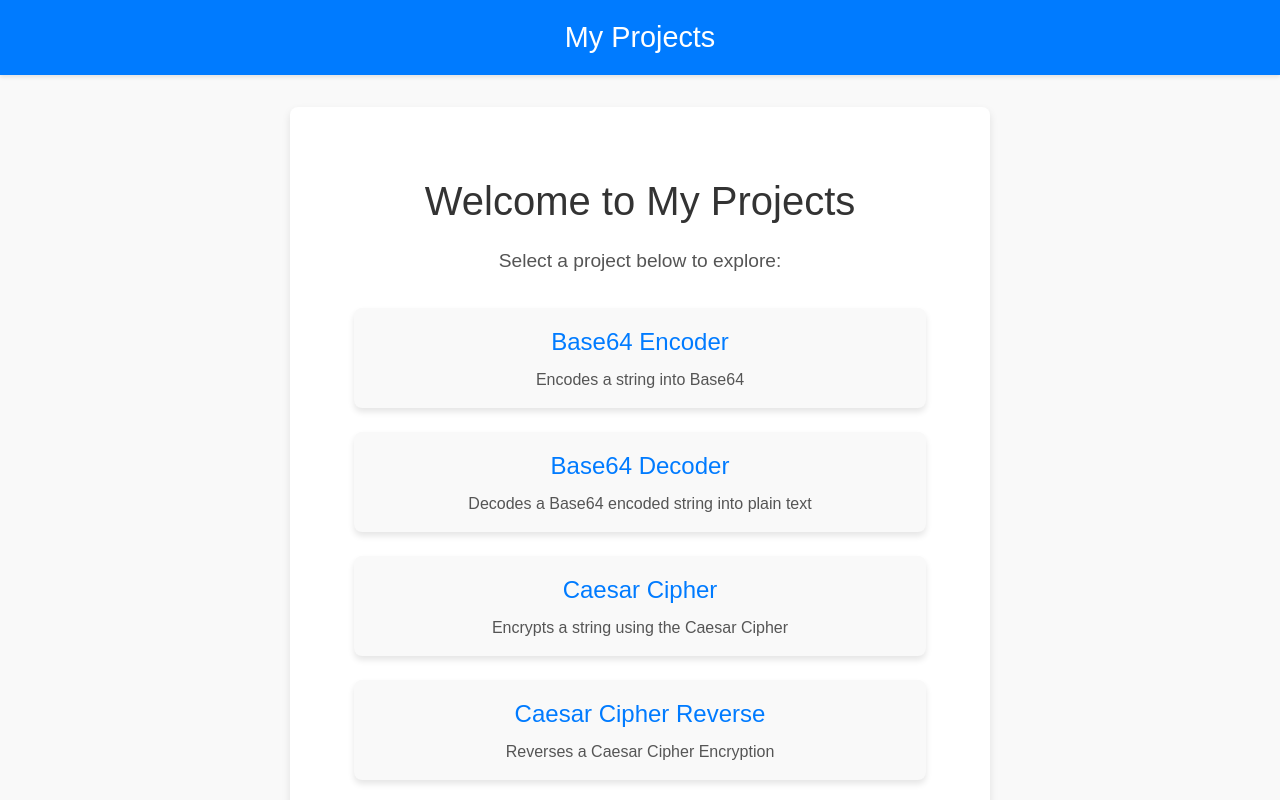
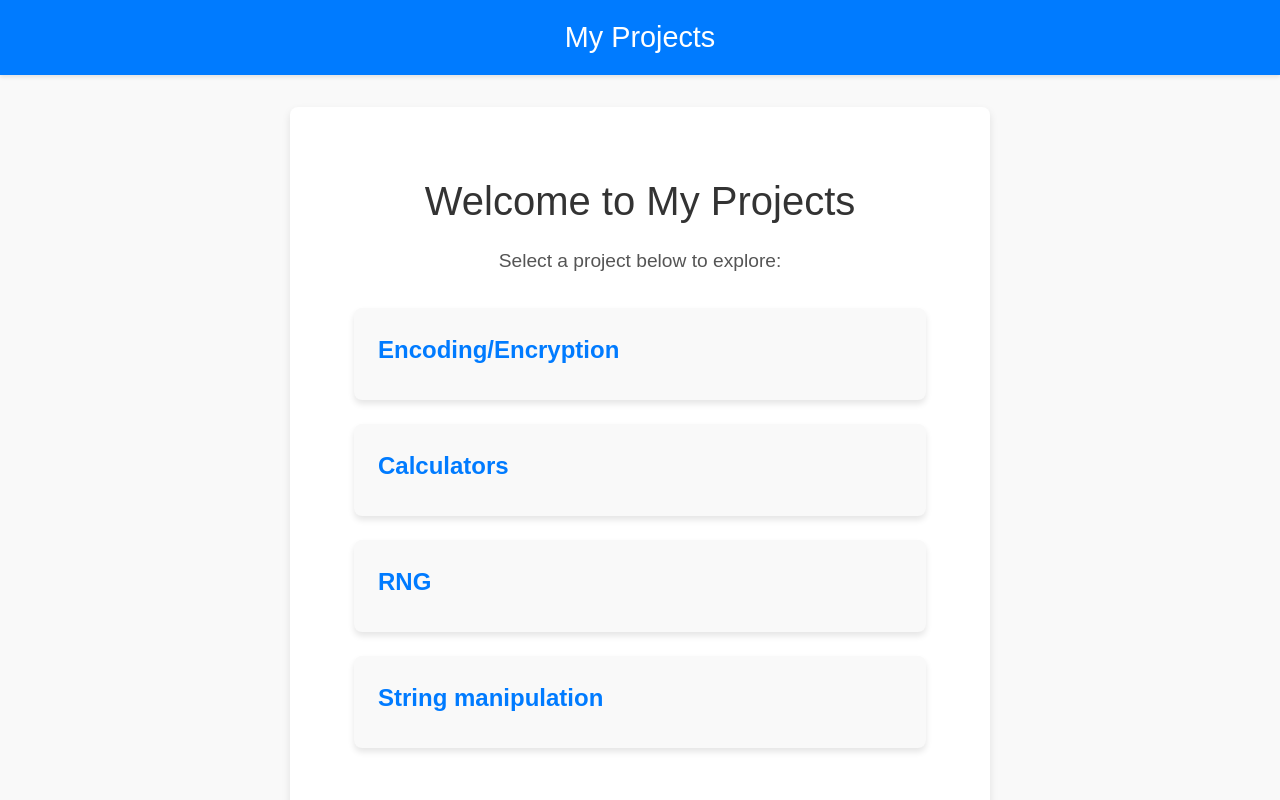
Before and after one commit to Sasho1256/centralised-personal-projects-app, a Next.js app: page / in a window 1280 px wide. Shown: the top 800 px of the page. Built offline with nearby package versions, Linux system fonts and the light colour scheme.

Commit message:
Add collapse/expandable categories to home screen

```diff
--- a/src/app/page.tsx
+++ b/src/app/page.tsx
@@ -1,7 +1,17 @@
+"use client"
 import Link from 'next/link';
 import { projects } from '@/types/projects';
+import { useState } from 'react';
+
+const categories = Array.from(new Set(projects.map(project => project.category)));
 
 export default function HomePage() {
+  const [expandedCategory, setExpandedCategory] = useState<string | null>(null);
+
+  const toggleCategory = (category: string) => {
+    setExpandedCategory(expandedCategory === category ? null : category);
+  };
+
   return (
     <div
       style={{
@@ -30,20 +40,54 @@ export default function HomePage() {
       >
         Select a project below to explore:
       </p>
-      <ul
-        style={{
-          listStyle: 'none',
-          padding: 0,
-        }}
-      >
-        {projects.map((project) => (
-          <li
-            key={project.id}
+      {categories.map(category => (
+        <div
+          key={category}
           style={{
             marginBottom: '1.5rem',
             padding: '1rem',
             borderRadius: '8px',
             backgroundColor: '#f9f9f9',
+            boxShadow: '0 4px 6px rgba(0, 0, 0, 0.1)',
+            transition: 'transform 0.2s, box-shadow 0.2s',
+          }}
+        >
+          <h2
+            onClick={() => toggleCategory(category)}
+            style={{
+              cursor: 'pointer',
+              color: '#007bff',
+              marginBottom: '0.5rem',
+              fontSize: '1.5rem',
+              fontWeight: 'bold',
+              textAlign: 'left',
+              padding: '0.5rem',
+              borderRadius: '4px',
+              backgroundColor: expandedCategory === category ? '#e6f7ff' : 'transparent',
+              transition: 'background-color 0.2s',
+            }}
+          >
+            {category}
+          </h2>
+          {expandedCategory === category && (
+            <ul
+              style={{
+                listStyle: 'none',
+                padding: '0.5rem',
+                marginBottom: '1rem',
+                borderTop: '1px solid #ddd',
+              }}
+            >
+              {projects
+                .filter(project => project.category === category)
+                .map(project => (
+                  <li
+                    key={project.id}
+                    style={{
+                      marginBottom: '1rem',
+                      padding: '1rem',
+                      borderRadius: '8px',
+                      backgroundColor: '#ffffff',
                       boxShadow: '0 4px 6px rgba(0, 0, 0, 0.1)',
                       transition: 'transform 0.2s, box-shadow 0.2s',
                       cursor: 'pointer',
@@ -56,15 +100,15 @@ export default function HomePage() {
                         color: 'inherit',
                       }}
                     >
-              <h2
+                      <h3
                         style={{
                           margin: 0,
-                  fontSize: '1.5rem',
+                          fontSize: '1.2rem',
                           color: '#007bff',
                         }}
                       >
                         {project.name}
-              </h2>
+                      </h3>
                       <p
                         style={{
                           margin: '0.5rem 0 0',
@@ -78,6 +122,9 @@ export default function HomePage() {
                   </li>
                 ))}
             </ul>
+          )}
+        </div>
+      ))}
     </div>
   );
 }
--- a/src/types/projects.ts
+++ b/src/types/projects.ts
@@ -1,19 +1,19 @@
 // src/types/projects.ts
 export const projects = [
-    { id: 'base64encode', name: 'Base64 Encoder', description: 'Encodes a string into Base64' },
-    { id: 'base64decode', name: 'Base64 Decoder', description: 'Decodes a Base64 encoded string into plain text' },
-    { id: 'caesarCipher', name: 'Caesar Cipher', description: 'Encrypts a string using the Caesar Cipher' },
-    { id: 'caesarCipherReverse', name: 'Caesar Cipher Reverse', description: 'Reverses a Caesar Cipher Encryption' },
-    { id: 'calc', name: 'Calculator', description: "Write a sequence that ends with a '=' and submit to get a result. Available actions: +, -, *, /, sq, ^" },
-    { id: 'avgSchoolGradesCalc', name: 'Average school grades calculator', description: "Calculate the amount of school grades and their average" },
-    { id: 'batteryHealthCalc', name: 'Battery health percentage calculator', description: "Calculates the battery health percentage of a used battery based on the design and current WH capacity" },
-    { id: 'digitSumCalc', name: 'Digit sum calculator', description: "Adds all digits of a number together" },
-    { id: 'hornerFactorization', name: 'Horner\'s method', description: "Find the possible X values that solve a polynomial using factorization with the Horner's method" },
-    { id: 'passwordGenerator', name: 'Password generator', description: "Generate random passwords using different criterias" },
-    { id: 'primeNumbers', name: 'Prime number checker', description: "Check if a number is prime or not" },
-    { id: 'playerPicker', name: 'Player picker', description: "Pick the first player to play and/or the direction of the game at random" },
-    { id: 'textReverse', name: 'Text reverser', description: "Reverse any string" },
-    { id: 'coinFlip', name: 'Coin flip', description: "Flip a coin" },
-    { id: 'rollDice', name: 'Roll dice', description: "Roll any amount of dice" },
-    { id: 'toCamelCase', name: 'To camel case', description: "Turn any text into camel case" },
+    { id: 'base64encode', name: 'Base64 Encoder', description: 'Encodes a string into Base64', category: 'Encoding/Encryption' },
+    { id: 'base64decode', name: 'Base64 Decoder', description: 'Decodes a Base64 encoded string into plain text', category: 'Encoding/Encryption' },
+    { id: 'caesarCipher', name: 'Caesar Cipher', description: 'Encrypts a string using the Caesar Cipher', category: 'Encoding/Encryption' },
+    { id: 'caesarCipherReverse', name: 'Caesar Cipher Reverse', description: 'Reverses a Caesar Cipher Encryption', category: 'Encoding/Encryption' },
+    { id: 'calc', name: 'Calculator', description: "Write a sequence that ends with a '=' and submit to get a result. Available actions: +, -, *, /, sq, ^", category: 'Calculators' },
+    { id: 'avgSchoolGradesCalc', name: 'Average school grades calculator', description: "Calculate the amount of school grades and their average", category: 'Calculators' },
+    { id: 'batteryHealthCalc', name: 'Battery health percentage calculator', description: "Calculates the battery health percentage of a used battery based on the design and current WH capacity", category: 'Calculators' },
+    { id: 'digitSumCalc', name: 'Digit sum calculator', description: "Adds all digits of a number together", category: 'Calculators' },
+    { id: 'hornerFactorization', name: 'Horner\'s method', description: "Find the possible X values that solve a polynomial using factorization with the Horner's method", category: 'Calculators' },
+    { id: 'passwordGenerator', name: 'Password generator', description: "Generate random passwords using different criterias", category: 'RNG' },
+    { id: 'primeNumbers', name: 'Prime number checker', description: "Check if a number is prime or not", category: 'Calculators' },
+    { id: 'playerPicker', name: 'Player picker', description: "Pick the first player to play and the direction of the game at random", category: 'RNG' },
+    { id: 'textReverse', name: 'Text reverser', description: "Reverse any string", category: 'String manipulation' },
+    { id: 'coinFlip', name: 'Coin flip', description: "Flip a coin", category: 'RNG' },
+    { id: 'rollDice', name: 'Roll dice', description: "Roll any amount of dice", category: 'RNG' },
+    { id: 'toCamelCase', name: 'To camel case', description: "Turn any text into camel case", category: 'String manipulation' },
 ];
```
Lines whose indentation alone changed are shown as unchanged.
